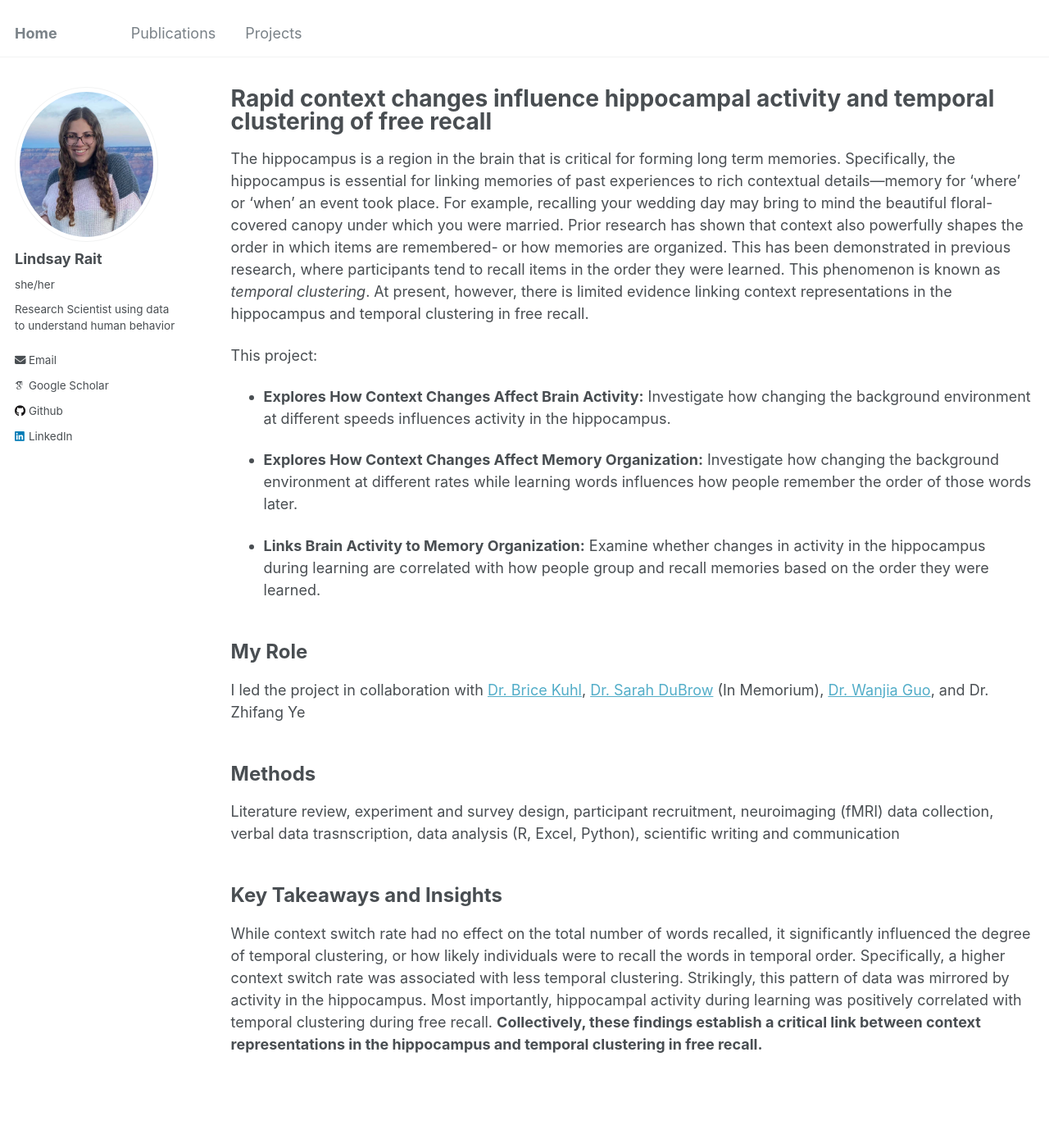
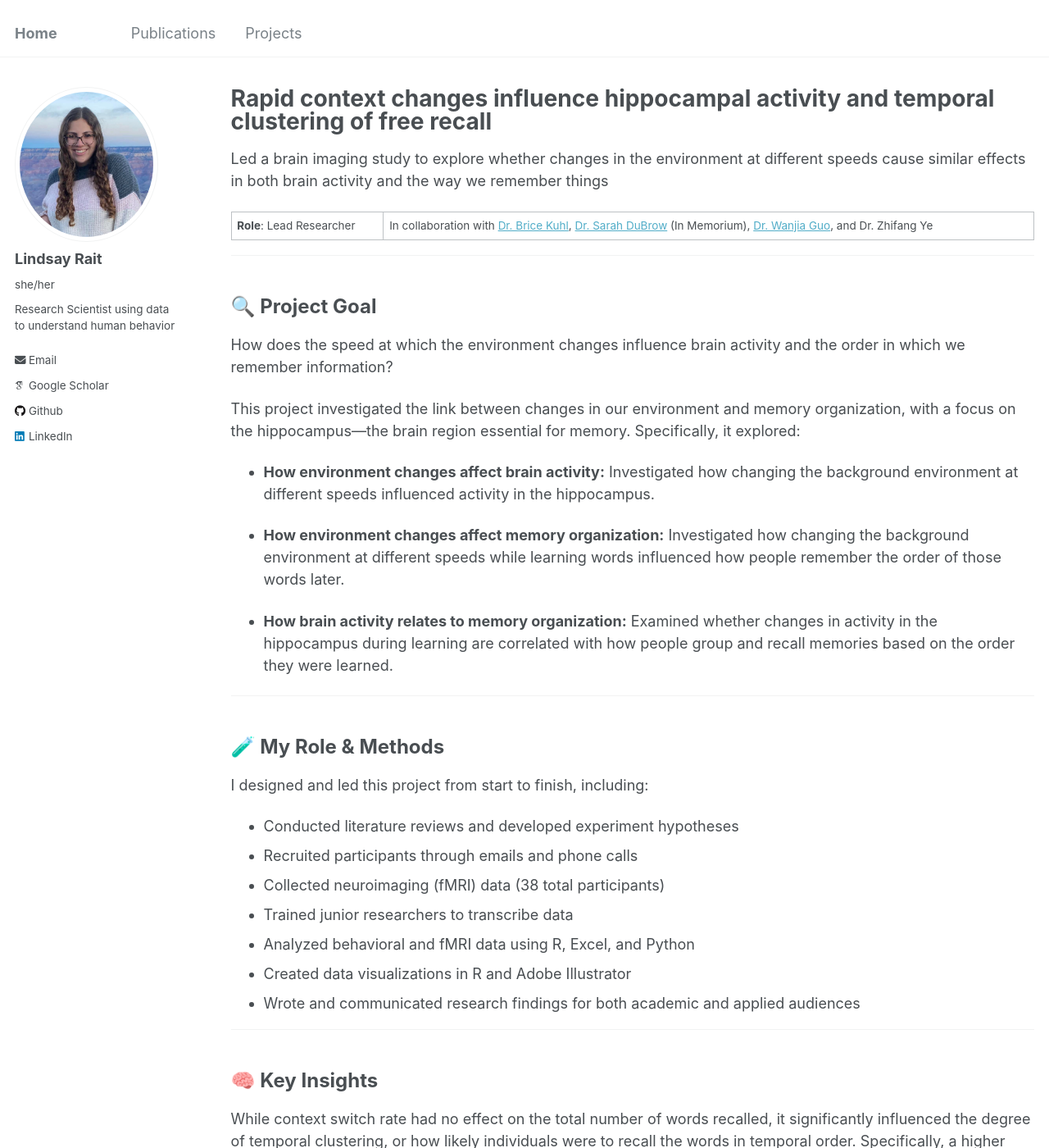
Before and after one commit to lindsay-rait/lindsay-rait.github.io, a Jekyll site: the page built from _portfolio/portfolio-2.md, in a window 1280 px wide and 1400 px high. Shown: the whole window at 82% size. Built offline with Jekyll 4.4.1, drawn with Linux system fonts in a browser that asks for light colours; some web fonts are replaced; some of the changed text lies outside the part shown.

Commit message:
Update portfolio-2.md

```diff
--- a/_portfolio/portfolio-2.md
+++ b/_portfolio/portfolio-2.md
@@ -7,25 +7,50 @@ layout: archive
 ---
 
 
-The hippocampus is a region in the brain that is critical for forming long term memories. Specifically, the hippocampus is essential for linking memories of past experiences to rich contextual details—memory for ‘where’ or ‘when’ an event took place. For example, recalling your wedding day may bring to mind the beautiful floral-covered canopy under which you were married. Prior research has shown that context also powerfully shapes the order in which items are remembered- or how memories are organized. This has been demonstrated in previous research, where participants tend to recall items in the order they were learned. This phenomenon is known as _temporal clustering_. At present, however, there is limited evidence linking context representations in the hippocampus and temporal clustering in free recall.
+Led a brain imaging study to explore whether changes in the environment at different speeds cause similar effects in both brain activity and the way we remember things
 
-This project:
+<strong>Role</strong>: Lead Researcher | In collaboration with [Dr. Brice Kuhl](https://kuhllab.com/), [Dr. Sarah DuBrow](https://www.dubrowlab.org/) (In Memorium), [Dr. Wanjia Guo](https://wanjiag.github.io/), and Dr. Zhifang Ye
 
-* **Explores How Context Changes Affect Brain Activity:** Investigate how changing the background environment at different speeds influences activity in the hippocampus.
+---
 
-* **Explores How Context Changes Affect Memory Organization:** Investigate how changing the background environment at different rates while learning words influences how people remember the order of those words later.
+<h2 style="font-size:24px;">🔍 Project Goal</h2>
 
-* **Links Brain Activity to Memory Organization:** Examine whether changes in activity in the hippocampus during learning are correlated with how people group and recall memories based on the order they were learned.
+How does the speed at which the environment changes influence brain activity and the order in which we remember information?
 
-<h2 style="font-size:24px;">My Role</h2>
+This project investigated the link between changes in our environment and memory organization, with a focus on the hippocampus—the brain region essential for memory. Specifically, it explored:
 
-I led the project in collaboration with [Dr. Brice Kuhl](https://kuhllab.com/), [Dr. Sarah DuBrow](https://www.dubrowlab.org/) (In Memorium), [Dr. Wanjia Guo](https://wanjiag.github.io/), and Dr. Zhifang Ye
+* **How environment changes affect brain activity:** Investigated how changing the background environment at different speeds influenced activity in the hippocampus.
+
+* **How environment changes affect memory organization:** Investigated how changing the background environment at different speeds while learning words influenced how people remember the order of those words later.
+
+* **How brain activity relates to memory organization:** Examined whether changes in activity in the hippocampus during learning are correlated with how people group and recall memories based on the order they were learned.
 
 
-<h2 style="font-size:24px;">Methods</h2>
+---
+<h2 style="font-size:24px;">🧪 My Role & Methods </h2>
+I designed and led this project from start to finish, including:
 
-Literature review, experiment and survey design, participant recruitment, neuroimaging (fMRI) data collection, verbal data trasnscription, data analysis (R, Excel, Python), scientific writing and communication
+- Conducted literature reviews and developed experiment hypotheses
+- Recruited participants through emails and phone calls
+- Collected neuroimaging (fMRI) data (38 total participants)
+- Trained junior researchers to transcribe data
+- Analyzed behavioral and fMRI data using R, Excel, and Python
+- Created data visualizations in R and Adobe Illustrator
+- Wrote and communicated research findings for both academic and applied audiences
 
-<h2 style="font-size:24px;">Key Takeaways and Insights</h2>
+---
+
+<h2 style="font-size:24px;">🧠 Key Insights </h2>
 
 While context switch rate had no effect on the total number of words recalled, it significantly influenced the degree of temporal clustering, or how likely individuals were to recall the words in temporal order. Specifically, a higher context switch rate was associated with less temporal clustering. Strikingly, this pattern of data was mirrored by activity in the hippocampus. Most importantly, hippocampal activity during learning was positively correlated with temporal clustering during free recall. **Collectively, these findings establish a critical link between context representations in the hippocampus and temporal clustering in free recall.**
+
+
+
+<div class="buttons">
+  <!-- GitHub Button -->
+  <a href="https://github.com/lindsay-rait/paper-context-autocorr" class="btn btn-github" target="_blank">Code for this project</a>
+
+
+  <!-- Publication Button -->
+  <a href="https://kuhllab.com/wp-content/uploads/2025/04/Rait_CNS_poster_2025_PRINTING.pdf" class="btn btn-publication" target="_blank">Poster presentation of the findings</a>
+</div>
```
